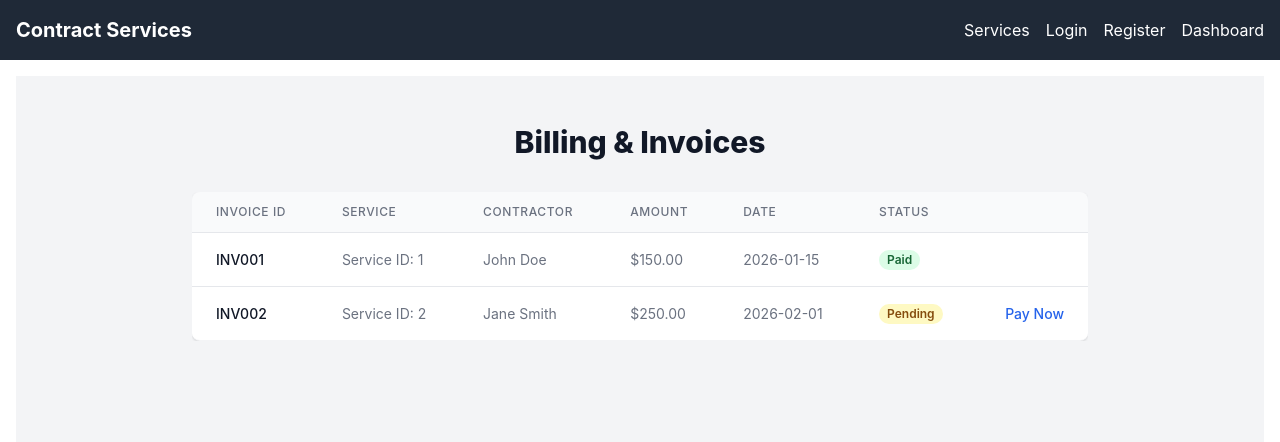
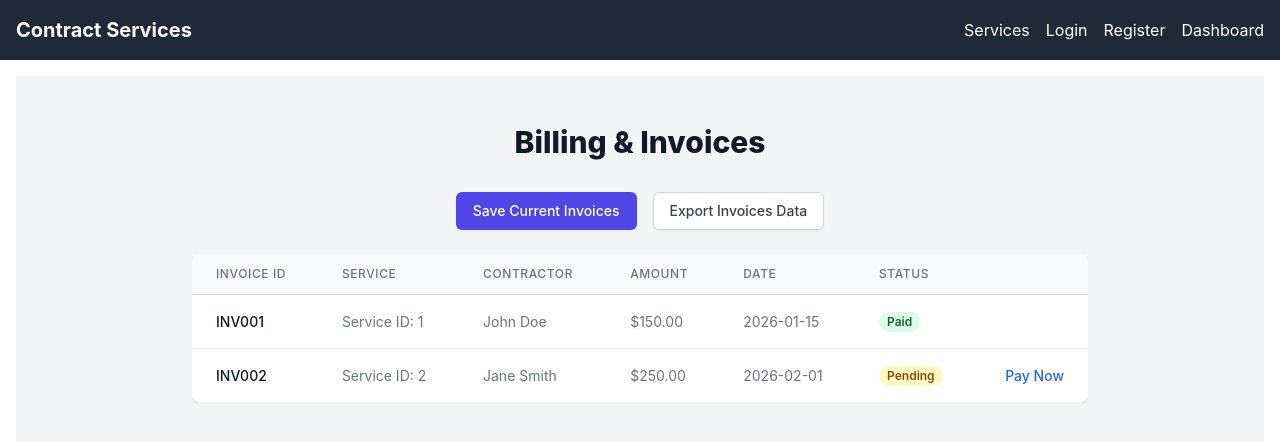
Before and after one commit to offbeatshotz/servicecontractorpro, a Next.js app: page /billing in a window 1280 px wide. Shown: the top 442 px of the page. Built offline with nearby package versions, Linux system fonts and the light colour scheme.

Commit message:
Add files via upload

```diff
--- a/pages/billing.js
+++ b/pages/billing.js
@@ -6,6 +6,10 @@ function BillingPage() {
   const [loading, setLoading] = useState(true);
   const [error, setError] = useState(null);
   const [paymentMessage, setPaymentMessage] = useState(null);
+  const [saveMessage, setSaveMessage] = useState(null);
+  const [exportMessage, setExportMessage] = useState(null);
+  const [savingLoading, setSavingLoading] = useState(false);
+  const [exportLoading, setExportLoading] = useState(false);
 
   const fetchInvoices = useCallback(async () => {
     setLoading(true);
@@ -46,11 +50,66 @@ function BillingPage() {
 
       const data = await response.json();
       setPaymentMessage(`Payment successful for Invoice ${invoiceId}! Transaction ID: ${data.transactionId}`);
-      // Optionally refresh invoices or update status locally
-      fetchInvoices(); // Refresh to show updated status
+      fetchInvoices();
     } catch (err) {
       setError(err.message || 'An error occurred during payment.');
       console.error('Payment error:', err);
+    }
+  };
+
+  const handleSaveInvoices = async () => {
+    setSavingLoading(true);
+    setSaveMessage(null);
+    setError(null);
+    try {
+      // In a real app, you might save changes to individual invoices or a batch update.
+      // For simulation, we'll just send the current state of invoices.
+      const response = await fetch('/api/billing/invoices', {
+        method: 'POST',
+        headers: { 'Content-Type': 'application/json' },
+        body: JSON.stringify(invoices), // Sending the whole array for simplicity
+      });
+
+      if (!response.ok) {
+        const errorData = await response.json();
+        throw new Error(errorData.message || 'Failed to save invoices.');
+      }
+
+      setSaveMessage('Invoices saved successfully!');
+    } catch (err) {
+      setError(err.message || 'An error occurred while saving invoices.');
+      console.error('Save invoices error:', err);
+    } finally {
+      setSavingLoading(false);
+    }
+  };
+
+  const handleExportInvoices = async () => {
+    setExportLoading(true);
+    setExportMessage(null);
+    setError(null);
+    try {
+      const response = await fetch('/api/billing/export-invoices');
+      if (!response.ok) {
+        throw new Error(`HTTP error! status: ${response.status}`);
+      }
+      const data = await response.json(); // Assuming JSON for simulation
+
+      // In a real app, you'd parse the response and trigger a file download
+      const jsonString = `data:text/json;charset=utf-8,${encodeURIComponent(JSON.stringify(data, null, 2))}`;
+      const link = document.createElement('a');
+      link.href = jsonString;
+      link.download = 'invoices.json';
+      document.body.appendChild(link);
+      link.click();
+      link.remove();
+
+      setExportMessage('Invoices exported successfully!');
+    } catch (err) {
+      setError(err.message || 'An error occurred while exporting invoices.');
+      console.error('Export invoices error:', err);
+    } finally {
+      setExportLoading(false);
     }
   };
 
@@ -63,6 +122,34 @@ function BillingPage() {
         <h2 className="text-3xl font-extrabold text-gray-900 text-center mb-8">
           Billing & Invoices
         </h2>
+
+        <div className="mb-6 flex justify-center space-x-4">
+          <button
+            onClick={handleSaveInvoices}
+            className="inline-flex items-center px-4 py-2 border border-transparent text-sm font-medium rounded-md shadow-sm text-white bg-indigo-600 hover:bg-indigo-700 focus:outline-none focus:ring-2 focus:ring-offset-2 focus:ring-indigo-500"
+            disabled={savingLoading}
+          >
+            {savingLoading ? 'Saving...' : 'Save Current Invoices'}
+          </button>
+          <button
+            onClick={handleExportInvoices}
+            className="inline-flex items-center px-4 py-2 border border-gray-300 text-sm font-medium rounded-md shadow-sm text-gray-700 bg-white hover:bg-gray-50 focus:outline-none focus:ring-2 focus:ring-offset-2 focus:ring-indigo-500"
+            disabled={exportLoading}
+          >
+            {exportLoading ? 'Exporting...' : 'Export Invoices Data'}
+          </button>
+        </div>
+
+        {saveMessage && (
+          <div className="bg-green-100 border border-green-400 text-green-700 px-4 py-3 rounded relative mb-4" role="alert">
+            <span className="block sm:inline">{saveMessage}</span>
+          </div>
+        )}
+        {exportMessage && (
+          <div className="bg-green-100 border border-green-400 text-green-700 px-4 py-3 rounded relative mb-4" role="alert">
+            <span className="block sm:inline">{exportMessage}</span>
+          </div>
+        )}
 
         {paymentMessage && (
           <div className="bg-green-100 border border-green-400 text-green-700 px-4 py-3 rounded relative mb-4" role="alert">
```
